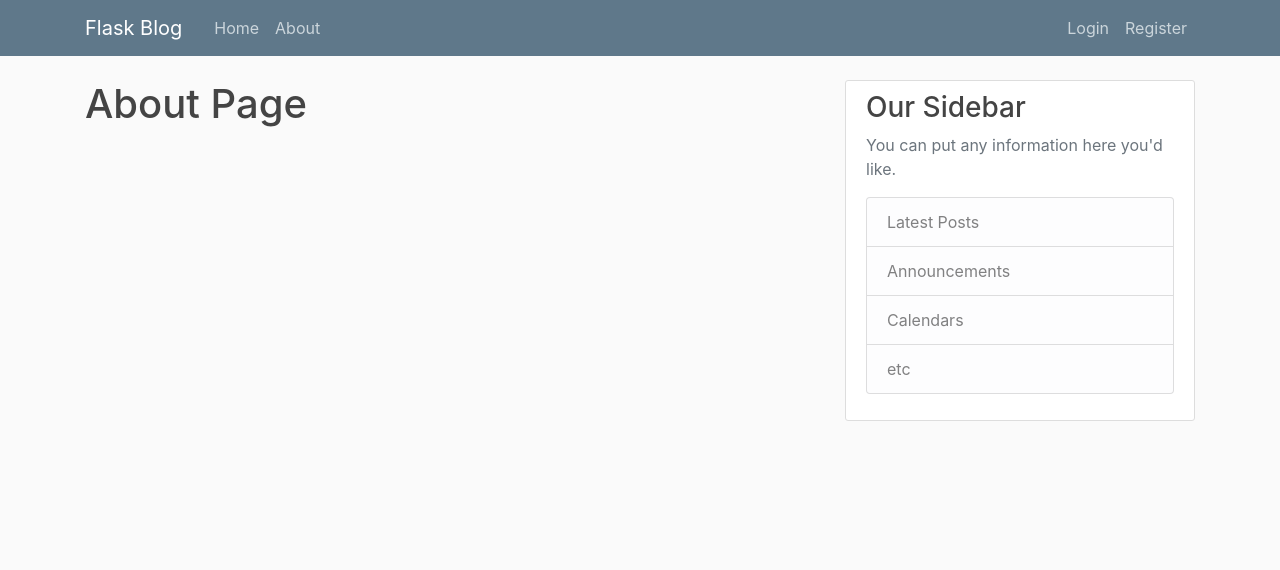
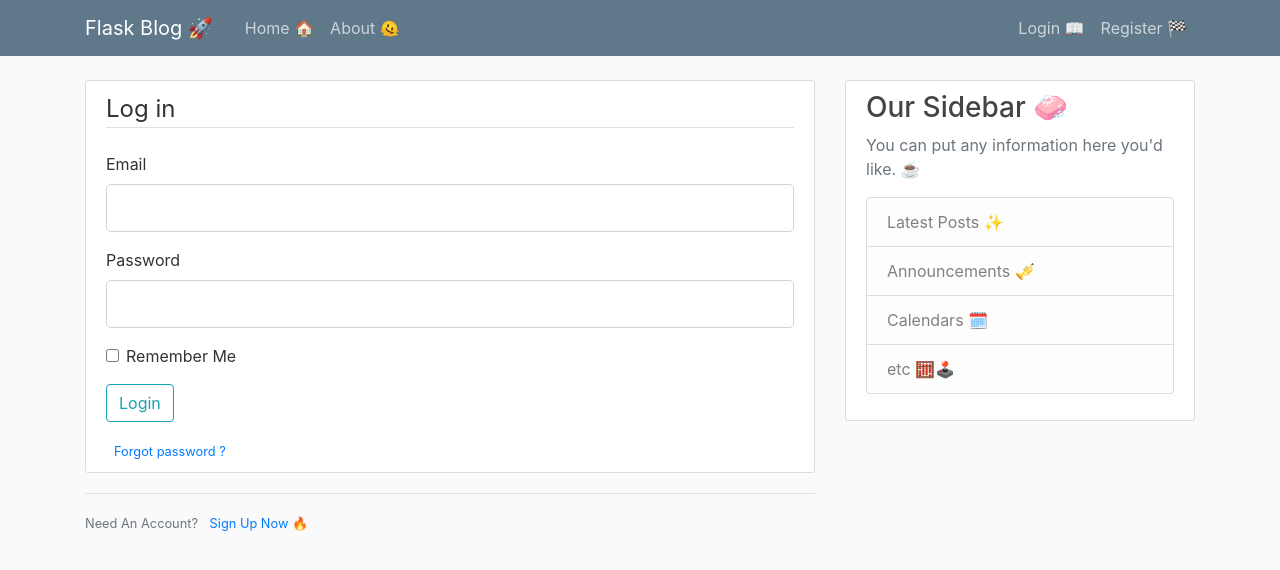
Before and after one commit to flyfir248/Blog-flask, a Flask app: page /login in a window 1280 px wide. Shown: the top 570 px of the page. Run offline with Flask 3, Linux system fonts and the light colour scheme; some libraries are stand-ins or nearby versions.

Commit message:
my flask web save

```diff
--- a/app.py
+++ b/app.py
@@ -1,5 +1,8 @@
-from flask import Flask,render_template, url_for
+from flask import Flask,render_template, url_for, flash, redirect
 from forms import RegistrationForm, LoginForm
+
+from flask_sqlalchemy import SQLAlchemy # temporary database for storing information
+from datetime import datetime
 
 posts=[
 
@@ -31,7 +34,52 @@ posts=[
 ]
 app = Flask(__name__)
 
+# the configuration variables are usually defined as uppercase strings.
+# This is a convention to help distinguish them from other variables in the code.
+
 app.config['SECRET_KEY'] = '5791628bb0b13ce0c676dfde280ba245'
+app.config['SQLALCHEMY_DATABASE_URI'] = 'sqlite:///site.db'
+# 3 slashes for the relative path to the place where u want the db to be created
+
+db=SQLAlchemy(app)
+
+with app.app_context():
+    db.create_all()
+#C:\Users\anoop\PycharmProjects\FlaskBlog
+import sqlite3
+
+class User(db.Model):  # user model
+
+    id = db.Column(db.Integer, primary_key = True)
+
+    username = db.Column(db.String(20), unique=True, nullable = False)
+
+    email = db.Column(db.String(120), unique=True, nullable=False)
+
+    image_file = db.Column(db.String(20), nullable = False, default='default.jpeg')
+
+    password = db.Column(db.String(60), nullable = False)
+
+    posts = db.relationship('Post', backref = 'author', lazy=True) # posts has relationship to the post model
+    #backref adds a another column to the posts
+    #lazy just defines when sqlalchemy loads the data from the database
+    def __repr__(self):    # dunder repr to give back string
+        return f"User('{self.username}','{self.email}','{self.image_file}')"
+
+class Post(db.Model):  # posts model from user
+
+    id = db.Column(db.Integer, primary_key = True)
+
+    title = db.Column(db.String(100), nullable = False)
+
+    date_posted = db.Column(db.DateTime, nullable = False, default=datetime.utcnow)  # we use utcnow instead of utcnow() to pass the time func to database instead
+
+    content = db.Column(db.Text, nullable = False)
+
+    user_id = db.Column(db.Integer, db.ForeignKey('user.id'), nullable=False)
+    def __repr__(self):  # dunder repr to give back string
+        return f"Post('{self.title}','{self.date_posted}')"
+
 
 @app.route("/")
 @app.route("/home")
@@ -45,11 +93,20 @@ def about():
 @app.route("/register", methods=['GET','POST'])
 def register():
     form=RegistrationForm()
+    if form.validate_on_submit():
+        flash(f'Account created for {form.username.data} !','success')
+        redirect(url_for('home'))
     return render_template('register.html', title='Register', form=form)
 
-@app.route("/login")
+@app.route("/login", methods=['GET','POST'])
 def login():
     form=LoginForm()
+    if form.validate_on_submit():
+        if form.email.data == 'admin@blog.com' and form.password.data == 'password':
+            flash('You have been logged in! 🥳','success')
+            return redirect(url_for('home'))
+        else:
+            flash('Login Unsuccessful. Please check Username and password 😶😕','danger')
     return render_template('login.html', title='Login', form=form)
 
 
--- a/templates/layout.html
+++ b/templates/layout.html
@@ -22,21 +22,24 @@
 
       <nav class="navbar navbar-expand-md navbar-dark bg-steel fixed-top">
         <div class="container">
-          <a class="navbar-brand mr-4" href="/">Flask Blog</a>
+          <a class="navbar-brand mr-4" href="/">Flask Blog 🚀</a>
+
           <button class="navbar-toggler" type="button" data-toggle="collapse" data-target="#navbarToggle" aria-controls="navbarToggle" aria-expanded="false" aria-label="Toggle navigation">
             <span class="navbar-toggler-icon"></span>
           </button>
+
           <div class="collapse navbar-collapse" id="navbarToggle">
             <div class="navbar-nav mr-auto">
-              <a class="nav-item nav-link" href="/">Home</a>
-              <a class="nav-item nav-link" href="/about">About</a>
+              <a class="nav-item nav-link" href="{{ url_for('home') }}">Home 🏠</a>  <!--## add {{home}} for automatic change on clicking even if the orientation chnages -->
+              <a class="nav-item nav-link" href="{{ url_for('about') }}">About 🫠</a>
             </div>
             <!-- Navbar Right Side -->
             <div class="navbar-nav">
-              <a class="nav-item nav-link" href="/login">Login</a>
-              <a class="nav-item nav-link" href="/register">Register</a>
+              <a class="nav-item nav-link" href="{{ url_for('login') }}">Login 📖</a>
+              <a class="nav-item nav-link" href="{{ url_for('register') }}">Register 🏁</a>
             </div>
           </div>
+
         </div>
       </nav>
 
@@ -45,17 +48,26 @@
     <main role="main" class="container">
       <div class="row">
         <div class="col-md-8">
-          {% block content %}{% endblock %}
+             {% with messages = get_flashed_messages(with_categories=true) %}
+              {% if messages %}
+               {% for category,message in messages %}
+                <div class="alert alert-{{ category }}">
+                    {{ message }}
+                </div>
+               {% endfor %}
+              {% endif %}
+             {% endwith %}
+            {% block content %}{% endblock %}
         </div>
         <div class="col-md-4">
           <div class="content-section">
-            <h3>Our Sidebar</h3>
-            <p class='text-muted'>You can put any information here you'd like.
+            <h3>Our Sidebar 🧼</h3>
+            <p class='text-muted'>You can put any information here you'd like. ☕
               <ul class="list-group">
-                <li class="list-group-item list-group-item-light">Latest Posts</li>
-                <li class="list-group-item list-group-item-light">Announcements</li>
-                <li class="list-group-item list-group-item-light">Calendars</li>
-                <li class="list-group-item list-group-item-light">etc</li>
+                <li class="list-group-item list-group-item-light">Latest Posts ✨</li>
+                <li class="list-group-item list-group-item-light">Announcements 🎺</li>
+                <li class="list-group-item list-group-item-light">Calendars 🗓️</li>
+                <li class="list-group-item list-group-item-light">etc 🧮🕹️</li>
               </ul>
             </p>
           </div>
--- a/templates/login.html
+++ b/templates/login.html
@@ -1,4 +1,63 @@
 {% extends "layout.html" %}
 {% block content %}
-    <h1>About Page</h1>
+    <div class="content-section">
+        <form method="POST" action="">
+            {{ form.hidden_tag() }}
+
+            <fieldset class="form-group">
+                <legend class="border-bottom mb-4">Log in</legend>
+
+                <div class="form-group">
+                    {{ form.email.label(class="form-control-label") }}
+                    {% if form.email.errors %}
+                        {{ form.email(class="form-control form-control-lg is-invalid") }}
+                        <div class="invalid-feedback">
+                            {% for error in form.email.errors %}
+                                <span>{{ error }}</span>
+                            {% endfor %}
+                        </div>
+                    {% else %}
+                        {{ form.email(class="form-control form-control-lg") }}
+                    {% endif %}
+                </div>
+
+                <div class="form-group">
+                    {{ form.password.label(class="form-control-label") }}
+                    {% if form.password.errors %}
+                        {{ form.password(class="form-control form-control-lg is-invalid") }}
+                        <div class="invalid-feedback">
+                            {% for error in form.password.errors %}
+                                <span>{{ error }}</span>
+                            {% endfor %}
+                        </div>
+                    {% else %}
+                        {{ form.password(class="form-control form-control-lg") }}
+                    {% endif %}
+                </div>
+
+                <div class="form-check">
+                    {{form.remember(class="form-check-input")}}
+                    {{form.remember.label(class="form-check-label")}}
+                </div>
+
+            </fieldset>
+
+            <div class="form-group">
+                {{ form.submit(class="btn btn-outline-info") }}
+            </div>
+
+            <small class="text-muted ml-2">
+                <a href="#">Forgot password ?</a>
+            </small>
+
+        </form>
+
+    </div>
+
+    <div class="border-top pt-3">
+        <small class="text-muted">
+            Need An Account? <a class="ml-2" href="{{ url_for('register') }}">Sign Up Now 🔥</a>
+        </small>
+    </div>
+
 {% endblock content %}
--- a/templates/register.html
+++ b/templates/register.html
@@ -4,7 +4,7 @@
         <form method="POST" action="">
             {{ form.hidden_tag() }}
             <fieldset class="form-group">
-                <legend class="border-bottom mb-4">What're thinking...Join !!! NOW!!!!!!!!!</legend>
+                <legend class="border-bottom mb-4">What're you thinking...Join, NOW!!!!!!!!! 🎉</legend>
                 <div class="form-group">
                     {{ form.username.label(class="form-control-label") }}
 
@@ -66,7 +66,7 @@
     </div>
     <div class="border-top pt-3">
         <small class="text-muted">
-            Already Have An Account? <a class="ml-2" href="{{ url_for('login') }}">Sign In</a>
+            Already Have An Account? <a class="ml-2" href="{{ url_for('login') }}">Sign In 📝</a>
         </small>
     </div>
 {% endblock content %}
```
Also changed, not shown: forms.py (+11 -8 lines), instance/site.db (added).
